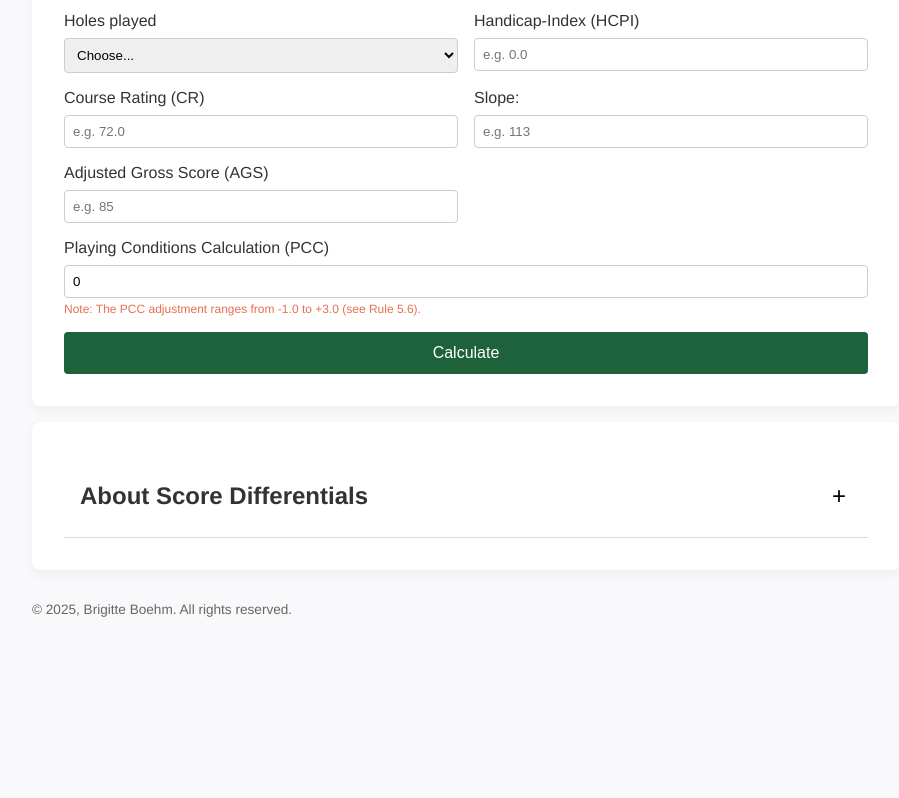
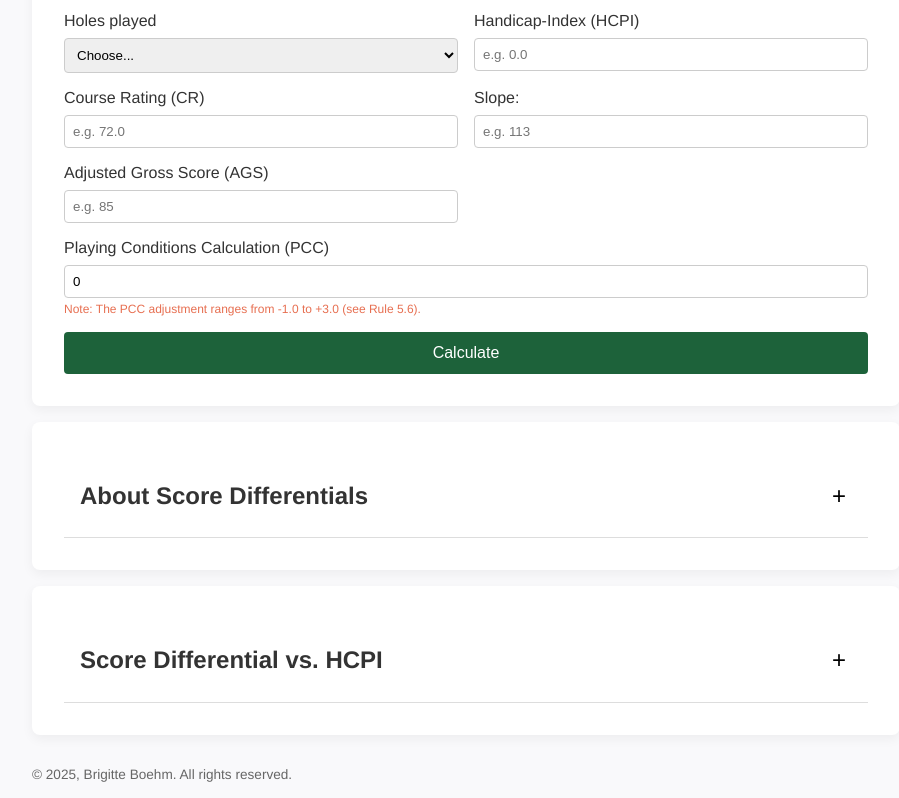
Before and after one commit to bri-b-dev/handycap, a Vue app: page / in a window 1280 px wide. Shown: the part 278-1076 px from the top of the page, without its empty margins (174-1073 px from the left). Before the commit the page ends 911 px from the top, so only its background shows below. Built offline with nearby package versions, Linux system fonts and the light colour scheme.

Commit message:
init faq

```diff
--- a/src/App.vue
+++ b/src/App.vue
@@ -166,6 +166,7 @@
       </transition>
     </div>
 
+    <FAQ/>
     <div class="note">{{ $t('rights') }}</div>
   </div>
 </template>
@@ -176,6 +177,7 @@ import { db } from '@/db'
 import { useI18n } from 'vue-i18n'
 import HandicapChart from '@/components/HandicapChart.vue'
 import LogoIcon from '@/components/IconLogo.vue'
+import FAQ from '@/components/FAQ.vue'
 
 const { t, locale } = useI18n()
 
--- /dev/null
+++ b/src/components/FAQ.vue
@@ -0,0 +1,72 @@
+<template>
+
+    <div class="card faq-card">
+        <div class="faq-header" @click="toggleSD">
+            <h2>Score Differential vs. HCPI</h2>
+            <button class="toggle-button" aria-label="Toggle info">
+                {{ showSD ? '-' : '+' }}
+            </button>
+        </div>
+        <transition name="collapse">
+            <div v-show="showSD" class="faq-content">
+                <p v-html="$t('sdVsHcpiText')"></p>
+            </div>
+        </transition>
+    </div>
+
+</template>
+
+<script setup>
+import { ref } from 'vue'
+import { useI18n } from 'vue-i18n'
+
+const { t } = useI18n()
+
+const showSD = ref(false)
+function toggleSD() {
+    showSD.value = !showSD.value
+}
+</script>
+
+<style scoped>
+.faq-card {
+    margin-top: 1rem;
+}
+
+.faq-header {
+    display: flex;
+    justify-content: space-between;
+    align-items: center;
+    cursor: pointer;
+    padding: 0.5rem 1rem;
+    background: var(--bg-card);
+    border-bottom: 1px solid #ddd;
+}
+
+.toggle-button {
+    background: transparent;
+    border: none;
+    font-size: 1.5rem;
+    line-height: 1;
+    cursor: pointer;
+}
+
+.collapse-enter-from,
+.collapse-leave-to {
+    height: 0;
+    overflow: hidden;
+}
+
+.collapse-enter-active,
+.collapse-leave-active {
+    transition: height 0.3s ease;
+}
+
+.faq-content {
+    padding: 1rem;
+}
+
+.pre-line {
+  white-space: pre-line;
+}
+</style>
--- a/src/main.ts
+++ b/src/main.ts
@@ -48,6 +48,7 @@ const messages = {
         confirmDeleteTitle: 'Delete result',
         confirmDeleteMessage: 'Are you sure, you want to delete this result?',
         aboutScoreDifferentials: 'About Score Differentials',
+        sdVsHcpiText: '',
     },
     de: {
         title: 'HandyCap',
@@ -93,7 +94,16 @@ const messages = {
         confirmDeleteTitle: 'Ergebnis löschen',
         confirmDeleteMessage: 'Bist du dir sicher, dass du dieses Ergebnis löschen möchtest?',
         aboutScoreDifferentials: 'Über Score Differentials',
-    }
+        sdVsHcpiText: '<b>Score Differential</b><br/>\
+Das ist ein normierter Wert, der deine tatsächliche Runde (Brutto­score) mit dem Schwierigkeits­level des Platzes (Course Rating und Slope) verrechnet. Er zeigt, wie gut du im Verhältnis zu einem „Scratch“-Golfer (Handicap 0) gespielt hast. Niedrigere Differentials heißen: gute Runde.<br/><br/>\
+<b>Handicap Index</b><br/>\
+Das ist dein Persönlichkeits­index, also eine Zahl, die dein langfristiges Spielniveau widerspiegelt. Er ergibt sich aus einer Auswahl deiner besten Score Differentials – je nach Anzahl der erspielten Runden werden die niedrigsten 1–8 Differentials gemittelt und um einen kleinen Korrekturfaktor verschoben.<br/><br/>\
+<b>Wie sie zusammenhängen</b><br/>\
+Für jede Runde berechnest du erst das Score Differential.<br/>\
+Du sammelst deine letzten 20 Differentials (oder weniger, wenn du noch nicht so viele Runden gespielt hast).<br/>\
+Aus diesen Werten wählst du die besten (niedrigsten) aus, mittlest sie und wendest den USGA-Korrektur­faktor an – das ergibt deinen Handicap Index.<br/><br/>\
+Kurz: Das Score Differential ist der „Rohwert“ pro Runde, der Handicap Index das „Profil“ aus deinen besten Runden.',
+    },
 }
 
 // 2) Erzeuge das i18n-Plugin
@@ -102,6 +112,7 @@ const i18n = createI18n({
     locale: 'en',
     fallbackLocale: 'de',
     messages,
+    warnHtmlMessage: false
 })
 
 const app = createApp(App)
```
